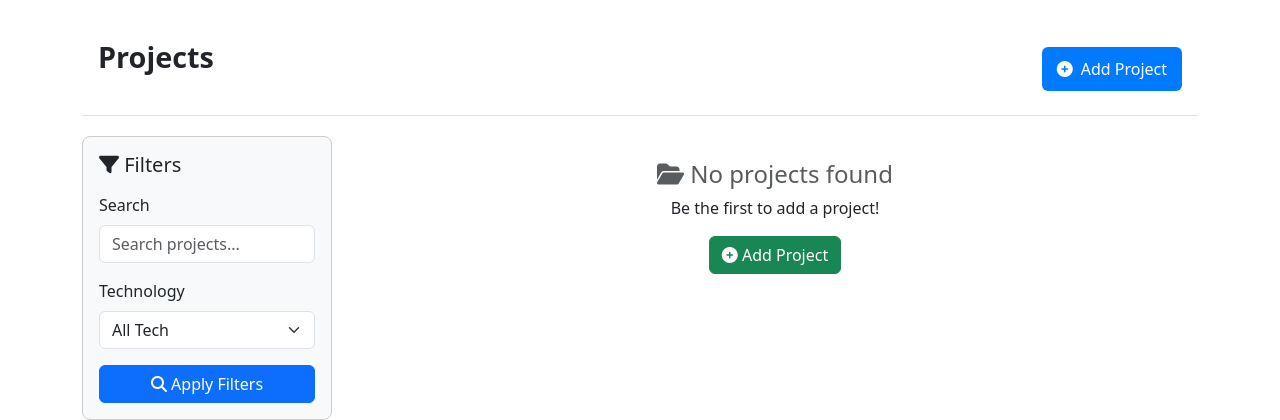
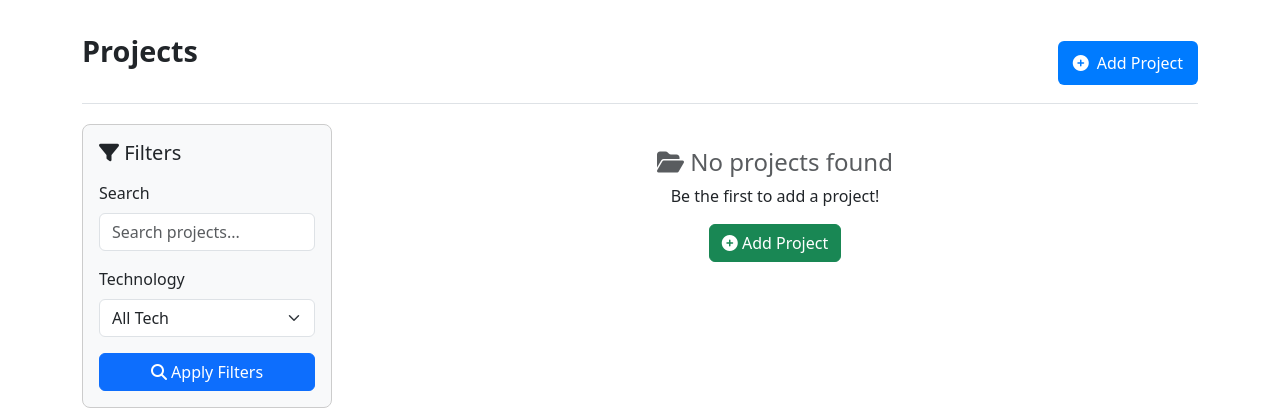
Before and after one commit to nexgenclub/nxgen-website, a Django app: page /projects/ in a window 1280 px wide. Shown: the part 56-476 px from the top of the page. Run offline with Django 4.2, Linux system fonts and the light colour scheme; data that the repository does not hold is empty.

Commit message:
Refactor project home header structure by removing unnecessary classes

```diff
--- a/templates/projects/project_home.html
+++ b/templates/projects/project_home.html
@@ -6,9 +6,10 @@
 {% block title %}All Projects{% endblock %}
 
 {% block content %}
+
 <link rel="stylesheet" href="{% static 'css/projects/project_home.css' %}">
 <!-- Project Header -->
-<div class="project_home_header d-flex justify-content-between align-items-center p-3 border-bottom">
+<div class="project_home_header border-bottom">
   <h2 class="mb-4">Projects</h2>
   <a href="{% url 'projects:add_project' %}" class="btn-add-project">
     <i class="fas fa-plus-circle"></i> Add Project
```
